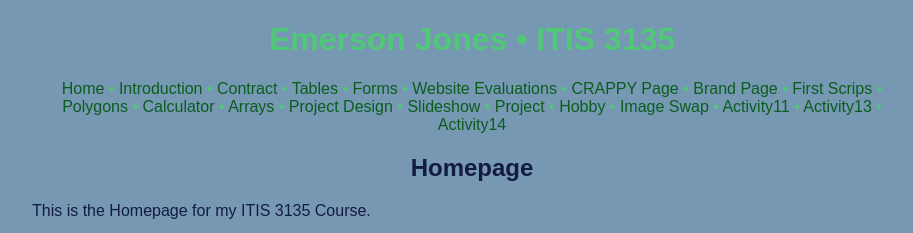
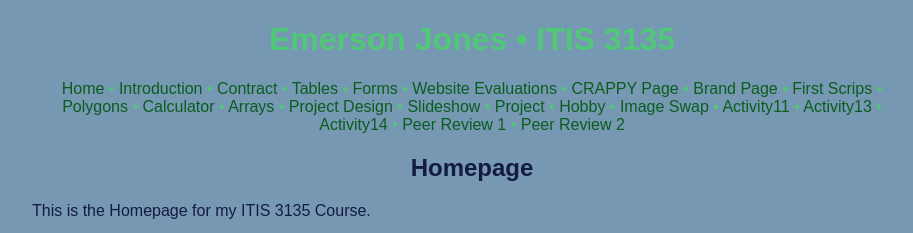
Before and after one commit to Emerson-Jones/Emerson-Jones.github.io, a plain HTML site: page itis3135/index.html in a window 1280 px wide. Shown: the top 233 px of the page, without its empty margins (168-1081 px from the left). Drawn offline with Linux system fonts and the light colour scheme.

Commit message:
update header to include peer review

```diff
--- a/itis3135/components/header.html
+++ b/itis3135/components/header.html
@@ -44,6 +44,10 @@
         <a href = "Activity13/Jones-Activity13.html">Activity13</a>
         •
         <a href = "Activity14/Activity14/Jones-Activity14.html">Activity14</a>
+        •
+        <a href = "peer-review1.html">Peer Review 1</a>
+        •
+        <a href = "peer-review2.html">Peer Review 2</a>
 
 
 
```
